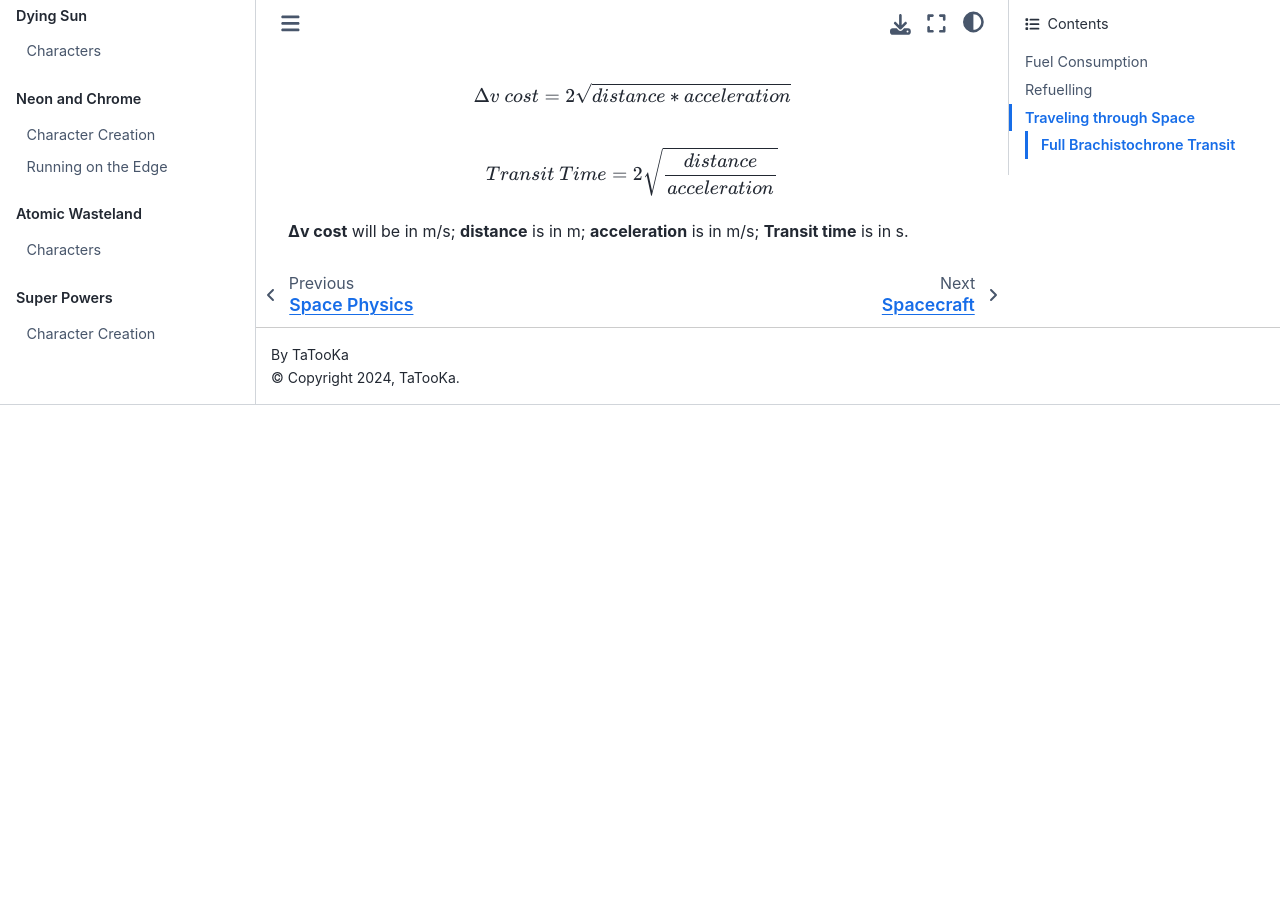
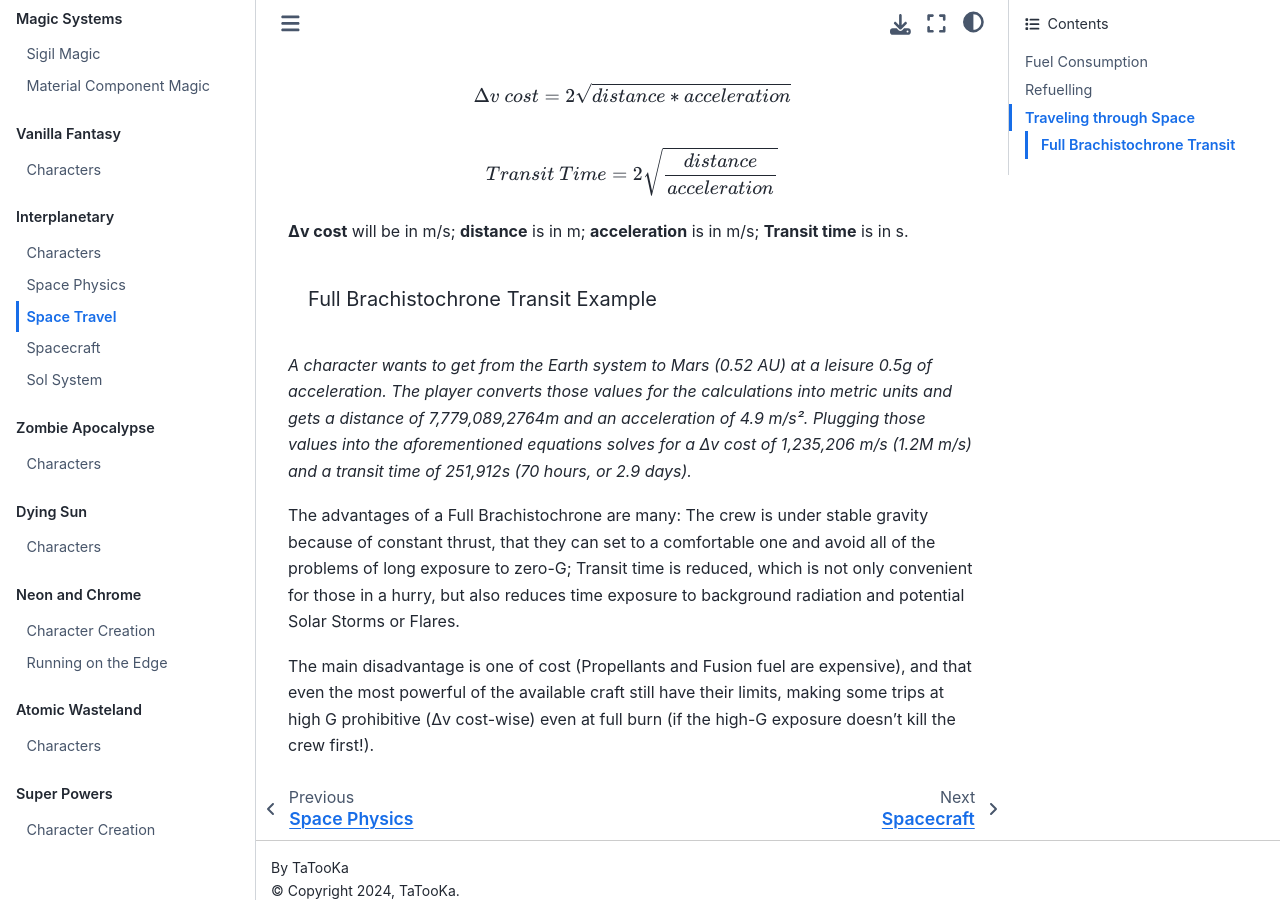
Before and after one commit to TaTooKa/froth, a Sphinx documentation site: the page built from docs/source/pages/worlds/interplanetary/spacetravel.rst, in a window 1280 px wide and 900 px high, scrolled down 2412 px. Built offline with Sphinx 7.4.7 and the Sphinx Book theme 1.1.4, drawn with Linux system fonts in a browser that asks for light colours; before the commit the page ends 2817 px from its top, so only the background shows below that.

Commit message:
minor fixes

```diff
--- a/docs/source/pages/worlds/interplanetary/spacetravel.rst
+++ b/docs/source/pages/worlds/interplanetary/spacetravel.rst
@@ -47,3 +47,11 @@
    Transit \ Time = 2\sqrt{\frac{distance}{acceleration}}
 
 **Δv cost** will be in m/s; **distance** is in m; **acceleration** is in m/s; **Transit time** is in s.
+
+.. epigraph:: Full Brachistochrone Transit Example
+
+*A character wants to get from the Earth system to Mars (0.52 AU) at a leisure 0.5g of acceleration. The player converts those values for the calculations into metric units and gets a distance of 7,779,089,2764m and an acceleration of 4.9 m/s². Plugging those values into the aforementioned equations solves for a Δv cost of 1,235,206 m/s (1.2M m/s) and a transit time of 251,912s (70 hours, or 2.9 days).*
+
+The advantages of a Full Brachistochrone are many: The crew is under stable gravity because of constant thrust, that they can set to a comfortable one and avoid all of the problems of long exposure to zero-G; Transit time is reduced, which is not only convenient for those in a hurry, but also reduces time exposure to background radiation and potential Solar Storms or Flares.
+
+The main disadvantage is one of cost (Propellants and Fusion fuel are expensive), and that even the most powerful of the available craft still have their limits, making some trips at high G prohibitive (Δv cost-wise) even at full burn (if the high-G exposure doesn’t kill the crew first!).
```
